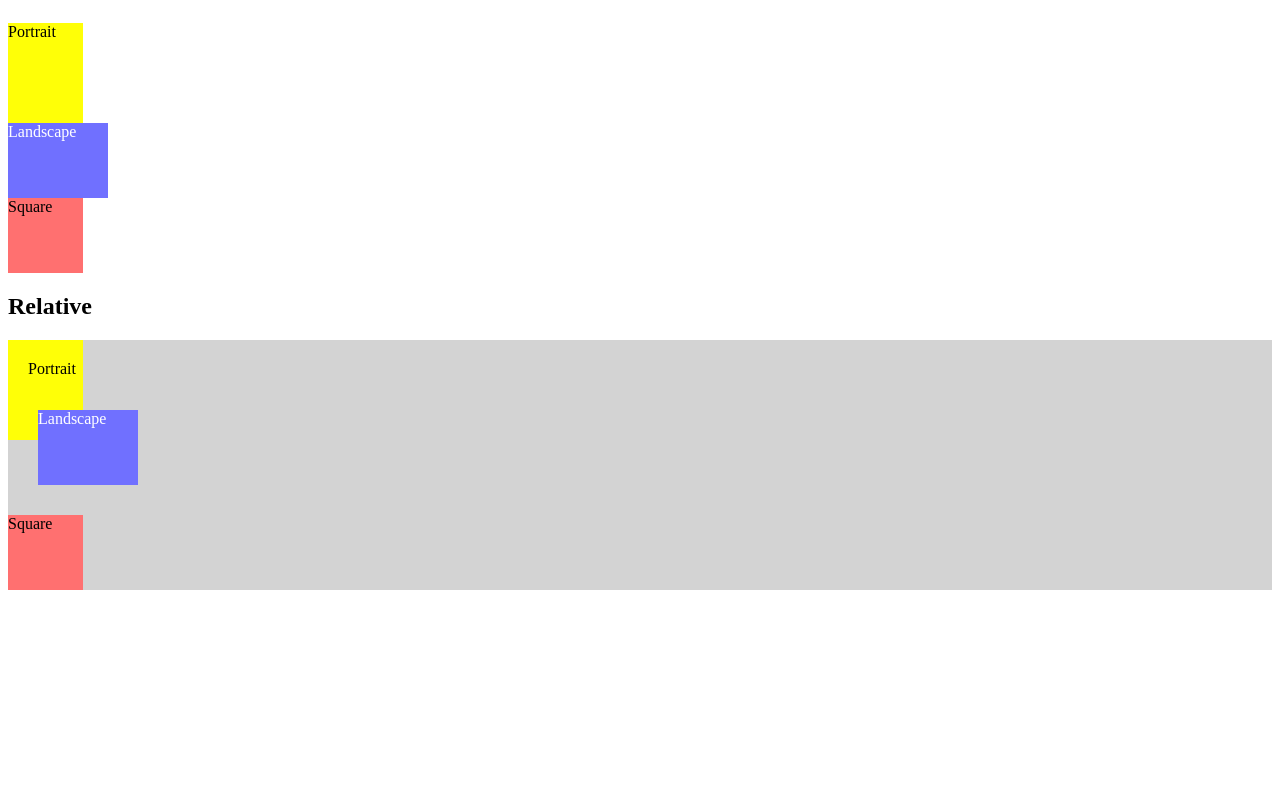
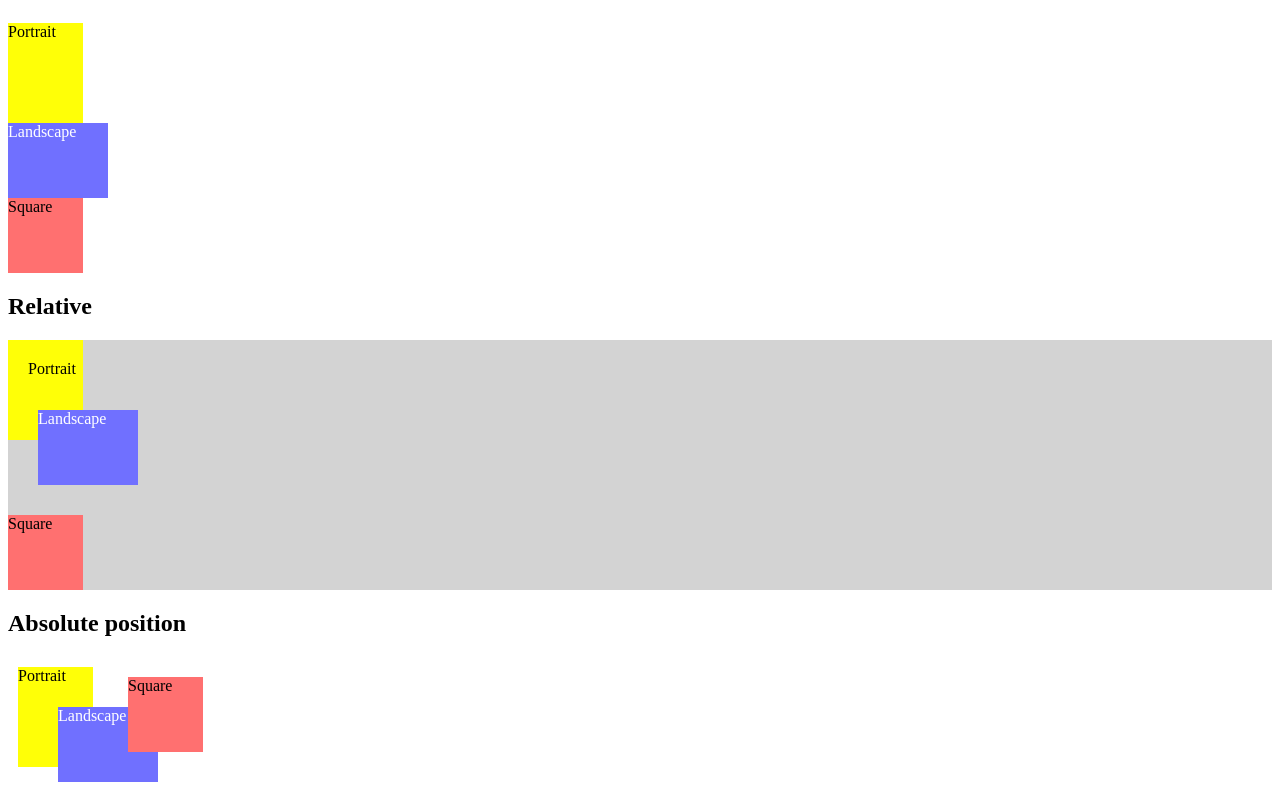
Before and after one commit to EthanLawyer/kanbas-react-web-app, a React (Create React App) app: page /#/Labs/Lab2 in a window 1280 px wide. Shown: the part 2707-3498 px from the top of the page. Before the commit the page ends 3305 px from the top, so only its background shows below. Built offline with nearby package versions, Linux system fonts and the light colour scheme.

Commit message:
Styling absolute position

```diff
--- a/src/Labs/Lab2/index.css
+++ b/src/Labs/Lab2/index.css
@@ -130,3 +130,18 @@ p#wd-id-selector-2 {
 .wd-pos-relative {
    position: relative;
 }
+
+.wd-pos-absolute-10-10 {
+   position: absolute;
+   top: 10px;
+   left: 10px;
+}
+.wd-pos-absolute-50-50 {
+   position: absolute;
+   top: 50px;
+   left: 50px;
+}
+.wd-pos-absolute-120-20 {
+   position: absolute;
+   top: 20px;
+   left: 120px;      }
--- a/src/Labs/Lab2/index.tsx
+++ b/src/Labs/Lab2/index.tsx
@@ -180,6 +180,22 @@ export default function Lab2() {
           </div>
         </div>
 
+        <div id="wd-css-position-absolute">
+          <h2>Absolute position</h2>
+          <div className="wd-pos-relative">
+            <div className="wd-pos-absolute-10-10
+                wd-bg-color-yellow wd-dimension-portrait">
+              Portrait</div>
+            <div className="wd-pos-absolute-50-50
+                wd-bg-color-blue wd-fg-color-white
+                wd-dimension-landscape">
+              Landscape</div>
+            <div className="wd-pos-absolute-120-20
+                wd-bg-color-red wd-dimension-square">
+              Square</div>
+          </div><br /><br /><br /><br /><br /><br /><br />
+        </div>
+
       </div>
     );
   }
```
